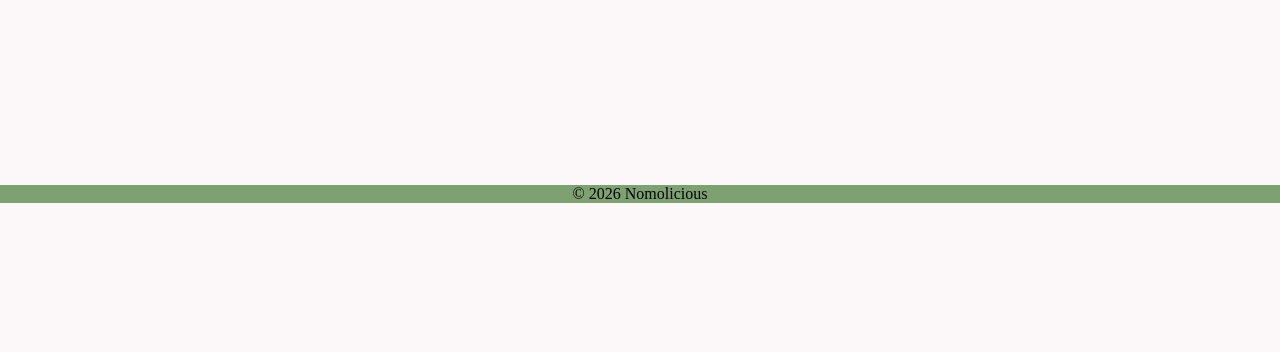
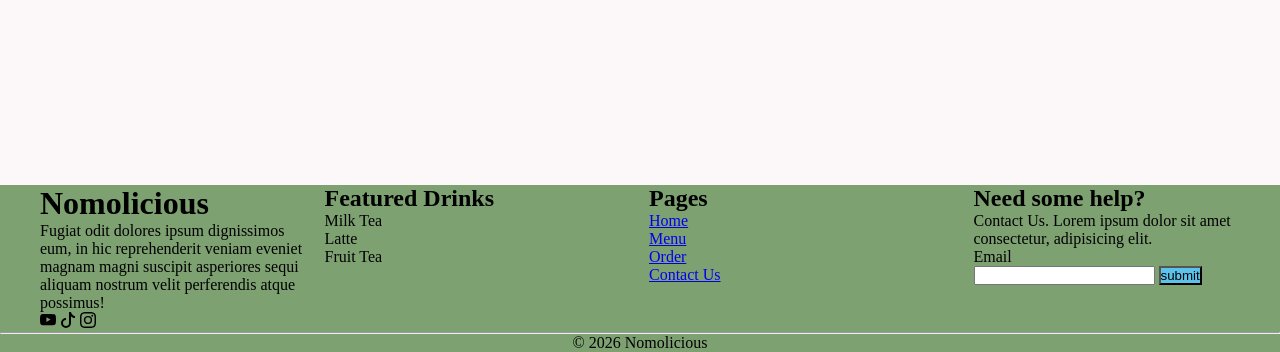
Before and after one commit to k-1224/Drink-Shop, a Flask app: page /menu in a window 1280 px wide. Shown: the part 675-1027 px from the top of the page. Before the commit the page ends 878 px from the top, so only its background shows below. Run offline with Flask 3, Linux system fonts and the light colour scheme; some web fonts are replaced.

Commit message:
update my footer, added some features and done some basic design

```diff
--- a/STATIC/CSS/style.css
+++ b/STATIC/CSS/style.css
@@ -86,4 +86,33 @@ footer {
   background-color: #7EA172;
   display: flex;
   justify-content: center;
+  flex-direction: column;
 }
+
+.footer-first {
+  display: grid;
+  grid-template-columns: repeat(4, 1fr);
+  gap: 18px;
+}
+
+.footer-webtitle {
+  padding-left: 40px;
+}
+
+.footer-question {
+  padding-right: 40px;
+}
+
+.footer-first ul {
+  list-style: none;
+}
+
+hr {
+  background-color: blue;
+}
+
+.second-footer {
+  display: flex;
+  justify-content: center;
+  align-items: center;
+}
--- a/templates/base.html
+++ b/templates/base.html
@@ -26,7 +26,51 @@
     {% block content %} {% endblock %}
   </main>
   <footer>
+  <div class="footer-first">
+    <div class="footer-webtitle">
+      <h1>Nomolicious</h1>
+      <p>Fugiat odit dolores ipsum dignissimos eum, in hic reprehenderit veniam eveniet magnam magni suscipit asperiores sequi aliquam nostrum velit perferendis atque possimus!</p>
+      <svg xmlns="http://www.w3.org/2000/svg" width="16" height="16" fill="currentColor" class="bi bi-youtube" viewBox="0 0 16 16">
+        <path d="M8.051 1.999h.089c.822.003 4.987.033 6.11.335a2.01 2.01 0 0 1 1.415 1.42c.101.38.172.883.22 1.402l.01.104.022.26.008.104c.065.914.073 1.77.074 1.957v.075c-.001.194-.01 1.108-.082 2.06l-.008.105-.009.104c-.05.572-.124 1.14-.235 1.558a2.01 2.01 0 0 1-1.415 1.42c-1.16.312-5.569.334-6.18.335h-.142c-.309 0-1.587-.006-2.927-.052l-.17-.006-.087-.004-.171-.007-.171-.007c-1.11-.049-2.167-.128-2.654-.26a2.01 2.01 0 0 1-1.415-1.419c-.111-.417-.185-.986-.235-1.558L.09 9.82l-.008-.104A31 31 0 0 1 0 7.68v-.123c.002-.215.01-.958.064-1.778l.007-.103.003-.052.008-.104.022-.26.01-.104c.048-.519.119-1.023.22-1.402a2.01 2.01 0 0 1 1.415-1.42c.487-.13 1.544-.21 2.654-.26l.17-.007.172-.006.086-.003.171-.007A100 100 0 0 1 7.858 2zM6.4 5.209v4.818l4.157-2.408z"/>
+      </svg>
+      <svg xmlns="http://www.w3.org/2000/svg" width="16" height="16" fill="currentColor" class="bi bi-tiktok" viewBox="0 0 16 16">
+        <path d="M9 0h1.98c.144.715.54 1.617 1.235 2.512C12.895 3.389 13.797 4 15 4v2c-1.753 0-3.07-.814-4-1.829V11a5 5 0 1 1-5-5v2a3 3 0 1 0 3 3z"/>
+      </svg>
+      <svg xmlns="http://www.w3.org/2000/svg" width="16" height="16" fill="currentColor" class="bi bi-instagram" viewBox="0 0 16 16">
+        <path d="M8 0C5.829 0 5.556.01 4.703.048 3.85.088 3.269.222 2.76.42a3.9 3.9 0 0 0-1.417.923A3.9 3.9 0 0 0 .42 2.76C.222 3.268.087 3.85.048 4.7.01 5.555 0 5.827 0 8.001c0 2.172.01 2.444.048 3.297.04.852.174 1.433.372 1.942.205.526.478.972.923 1.417.444.445.89.719 1.416.923.51.198 1.09.333 1.942.372C5.555 15.99 5.827 16 8 16s2.444-.01 3.298-.048c.851-.04 1.434-.174 1.943-.372a3.9 3.9 0 0 0 1.416-.923c.445-.445.718-.891.923-1.417.197-.509.332-1.09.372-1.942C15.99 10.445 16 10.173 16 8s-.01-2.445-.048-3.299c-.04-.851-.175-1.433-.372-1.941a3.9 3.9 0 0 0-.923-1.417A3.9 3.9 0 0 0 13.24.42c-.51-.198-1.092-.333-1.943-.372C10.443.01 10.172 0 7.998 0zm-.717 1.442h.718c2.136 0 2.389.007 3.232.046.78.035 1.204.166 1.486.275.373.145.64.319.92.599s.453.546.598.92c.11.281.24.705.275 1.485.039.843.047 1.096.047 3.231s-.008 2.389-.047 3.232c-.035.78-.166 1.203-.275 1.485a2.5 2.5 0 0 1-.599.919c-.28.28-.546.453-.92.598-.28.11-.704.24-1.485.276-.843.038-1.096.047-3.232.047s-2.39-.009-3.233-.047c-.78-.036-1.203-.166-1.485-.276a2.5 2.5 0 0 1-.92-.598 2.5 2.5 0 0 1-.6-.92c-.109-.281-.24-.705-.275-1.485-.038-.843-.046-1.096-.046-3.233s.008-2.388.046-3.231c.036-.78.166-1.204.276-1.486.145-.373.319-.64.599-.92s.546-.453.92-.598c.282-.11.705-.24 1.485-.276.738-.034 1.024-.044 2.515-.045zm4.988 1.328a.96.96 0 1 0 0 1.92.96.96 0 0 0 0-1.92m-4.27 1.122a4.109 4.109 0 1 0 0 8.217 4.109 4.109 0 0 0 0-8.217m0 1.441a2.667 2.667 0 1 1 0 5.334 2.667 2.667 0 0 1 0-5.334"/>
+      </svg>
+    </div>
+    <div>
+      <h2>Featured Drinks</h2>
+      <ul>
+        <li>Milk Tea</li>
+        <li>Latte</li>
+        <li>Fruit Tea</li>
+      </ul>
+    </div>
+    <div>
+      <h2>Pages</h2>
+      <ul>
+        <li><a href="{{ url_for('index')}}">Home</a></li>
+        <li><a href="{{ url_for('menu')}}">Menu</a></li>
+        <li><a href="{{ url_for('order_history')}}">Order</a></li>
+        <li><a href="{{ url_for('contact')}}">Contact Us</a></li>
+      </ul>
+    </div>
+    <div class="footer-question">
+      <h2>Need some help?</h2>
+      <p>Contact Us. Lorem ipsum dolor sit amet consectetur, adipisicing elit.</p>
+      <label>Email</label>
+      <form>
+        <input type="email" id="email" name="email" required >
+        <button>submit</button>
+      </form>
+    </div>
+  </div>
+  <hr class="footer-horizontal-line">
+  <div class="second-footer">
     <p>&copy; 2026 Nomolicious</p>
+  </div>
   </footer>
 </body>
 </html>
```
